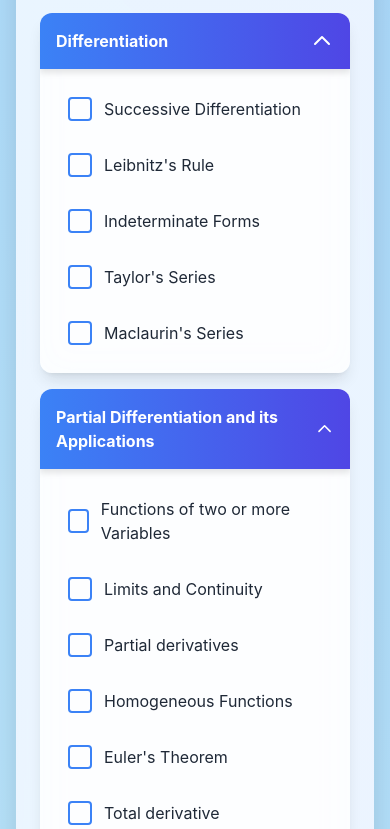
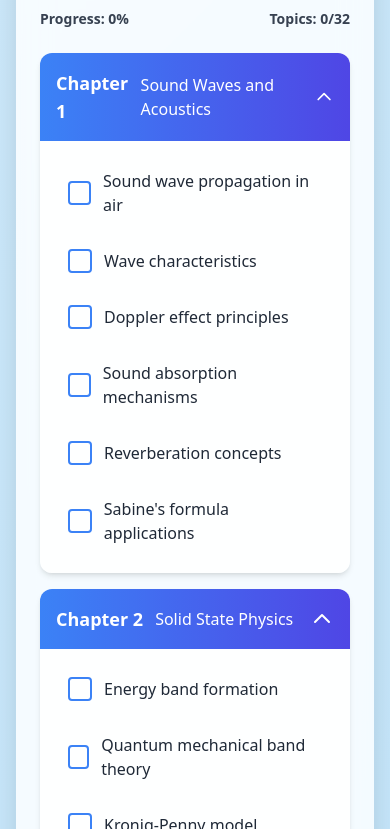
Before and after one commit to Mihir-Rabari/Physics-dashboard, a plain HTML site: page index.html in a window 390 px wide. Shown: the part 199-1028 px from the top of the page. Drawn offline with nearby package versions, Linux system fonts and the light colour scheme.

Commit message:
New ui and better and Smooth animations

```diff
--- a/index.html
+++ b/index.html
@@ -3,102 +3,80 @@
 <head>
     <meta charset="UTF-8">
     <meta name="viewport" content="width=device-width, initial-scale=1.0">
-    <title>Calculus Topics Mastery</title>
+    <title>Physics Syllabus Tracker</title>
     <script src="https://cdn.tailwindcss.com"></script>
     <style>
-        /* Background Animation */
-        @keyframes backgroundMovement {
+        @keyframes subtleGradient {
             0% { background-position: 0% 50%; }
             50% { background-position: 100% 50%; }
             100% { background-position: 0% 50%; }
         }
 
-        /* Custom Checkbox Animation */
-        @keyframes checkboxPulse {
-            0% { transform: scale(1); }
-            50% { transform: scale(1.2); }
-            100% { transform: scale(1); }
+        @keyframes quickPulse {
+            0%, 100% { transform: scale(1); }
+            50% { transform: scale(1.05); }
         }
 
-        @keyframes fadeInSlide {
-            from {
+        * {
+            transition: all 0.2s cubic-bezier(0.4, 0, 0.2, 1);
+        }
+
+        body {
+            background: linear-gradient(135deg, #f0f9ff, #cbebff, #a6dcff);
+            background-size: 400% 400%;
+            animation: subtleGradient 10s ease infinite;
+        }
+
+        .topic-enter {
             opacity: 0;
-                transform: translateY(20px);
+            transform: translateY(10px);
         }
-            to {
+
+        .topic-enter-active {
             opacity: 1;
             transform: translateY(0);
         }
-        }
 
-        body {
-            background: linear-gradient(45deg, #e0f2fe, #bae6fd, #93c5fd);
-            background-size: 400% 400%;
-            animation: backgroundMovement 15s ease infinite;
-            font-family: 'Inter', sans-serif;
-        }
-
-        /* Custom Checkbox Design */
-        .custom-checkbox {
+        .checkbox-custom {
             position: relative;
             width: 24px;
             height: 24px;
             border: 2px solid #3b82f6;
             border-radius: 4px;
-            transition: all 0.3s ease;
+            transition: all 0.15s ease;
         }
 
-        .custom-checkbox.checked {
+        .checkbox-custom.active {
             background-color: #3b82f6;
-            animation: checkboxPulse 0.5s ease;
+            animation: quickPulse 0.3s ease;
         }
 
-        .custom-checkbox::after {
+        .checkbox-custom::after {
             content: '✓';
             position: absolute;
             top: 50%;
             left: 50%;
-            transform: translate(-50%, -50%) scale(0);
             color: white;
-            font-size: 16px;
             opacity: 0;
-            transition: all 0.3s ease;
+            transform: translate(-50%, -50%) scale(0.5);
+            transition: all 0.2s ease;
         }
 
-        .custom-checkbox.checked::after {
+        .checkbox-custom.active::after {
+            opacity: 1;
             transform: translate(-50%, -50%) scale(1);
-            opacity: 1;
-        }
-
-        .topic-item {
-            animation: fadeInSlide 0.5s ease forwards;
-            opacity: 0;
-            animation-delay: calc(var(--delay) * 0.1s);
-        }
-
-        .chapter-header {
-            transition: all 0.3s ease;
-            box-shadow: 0 4px 6px rgba(0,0,0,0.1);
-        }
-
-        .chapter-header:hover {
-            transform: translateY(-3px);
-            box-shadow: 0 6px 8px rgba(0,0,0,0.15);
         }
     </style>
 </head>
 <body class="min-h-screen flex justify-center items-center p-4">
-    <div class="w-full max-w-xl bg-white/80 backdrop-blur-lg rounded-2xl shadow-2xl p-6 relative overflow-hidden">
-        <div class="absolute inset-0 bg-gradient-to-br from-blue-100/30 to-indigo-100/30 -z-10"></div>
-
-        <h1 class="text-4xl font-extrabold text-center mb-6 text-transparent bg-clip-text bg-gradient-to-r from-blue-600 to-indigo-600 animate-pulse">
-            CALCULUS MASTERY
+    <div class="w-full max-w-2xl bg-white/80 backdrop-blur-lg rounded-2xl shadow-2xl p-6">
+        <h1 class="text-4xl font-bold text-center mb-6 text-transparent bg-clip-text bg-gradient-to-r from-blue-600 to-indigo-600">
+            PHYSICS SYLLABUS TRACKER
         </h1>
 
-        <!-- Progress Section -->
         <div class="mb-6 space-y-3">
             <div class="w-full bg-gray-200 rounded-full h-3 overflow-hidden">
-                <div id="progressBar" class="bg-gradient-to-r from-blue-500 to-indigo-600 h-full rounded-full transition-all duration-500 ease-in-out" style="width: 0%"></div>
+                <div id="progressBar" class="bg-gradient-to-r from-blue-500 to-indigo-600 h-full rounded-full" style="width: 0%"></div>
             </div>
             <div class="flex justify-between text-sm font-semibold text-gray-700">
                 <div id="progressText">Progress: 0%</div>
@@ -106,140 +84,201 @@
             </div>
         </div>
 
-        <!-- Topics Container -->
-        <div id="topicsContainer" class="space-y-4"></div>
+        <div id="topicsContainer"></div>
     </div>
 
     <script>
-        const mathematicsTopics = [
+        const physicsSyllabus = [
             {
-                chapter: "Differentiation",
+                chapterNumber: "1",
+                chapter: "Sound Waves and Acoustics",
                 topics: [
-                    "Successive Differentiation",
-                    "Leibnitz's Rule",
-                    "Indeterminate Forms",
-                    "Taylor's Series",
-                    "Maclaurin's Series"
+                    "Sound wave propagation in air",
+                    "Wave characteristics",
+                    "Doppler effect principles",
+                    "Sound absorption mechanisms",
+                    "Reverberation concepts",
+                    "Sabine's formula applications"
                 ]
             },
             {
-                chapter: "Partial Differentiation and its Applications",
+                chapterNumber: "2",
+                chapter: "Solid State Physics",
                 topics: [
-                    "Functions of two or more Variables",
-                    "Limits and Continuity",
-                    "Partial derivatives",
-                    "Homogeneous Functions",
-                    "Euler's Theorem",
-                    "Total derivative",
-                    "Implicit Functions",
-                    "Change of Variables",
-                    "Jacobians",
-                    "Directional Derivatives",
-                    "Gradients",
-                    "Tangent Planes and Normal Lines",
-                    "Taylor's Theorem for two Variables",
-                    "Errors and Approximations",
-                    "Maxima and Minima",
-                    "Lagrange's Method of Undetermined Multipliers"
+                    "Energy band formation",
+                    "Quantum mechanical band theory",
+                    "Kronig-Penny model",
+                    "Energy-wave vector diagrams",
+                    "Fermi-Dirac distribution",
+                    "Fermi energy levels",
+                    "Conductor-semiconductor classification"
                 ]
             },
-            // ... (rest of the topics remain the same as in the original code)
+            {
+                chapterNumber: "3",
+                chapter: "Superconductivity",
+                topics: [
+                    "Superconductor properties",
+                    "Magnetic field interactions",
+                    "Meissner effect",
+                    "Isotopic mass effect",
+                    "Type I and Type II superconductors",
+                    "Advanced applications"
+                ]
+            },
+            {
+                chapterNumber: "4",
+                chapter: "Optics and Lasers",
+                topics: [
+                    "Laser physics fundamentals",
+                    "Einstein radiation theory",
+                    "Laser type classifications",
+                    "He-Ne laser mechanics",
+                    "Fiber optics principles",
+                    "Total internal reflection",
+                    "Optical fiber technology"
+                ]
+            },
+            {
+                chapterNumber: "5",
+                chapter: "Advanced Measurement Techniques",
+                topics: [
+                    "Four-probe measurement",
+                    "Van der Pauw technique",
+                    "Hall effect measurement",
+                    "UV-Vis spectroscopy",
+                    "Electron microscopy techniques",
+                    "Surface analysis methods"
+                ]
+            }
         ];
 
-        // Load saved topics from local storage
-        let savedTopics = JSON.parse(localStorage.getItem('mathTopics')) ||
-            mathematicsTopics.map(chapter => ({
+        class TopicTracker {
+            constructor(syllabus) {
+                this.syllabus = this.loadSavedTopics(syllabus);
+                this.initializeElements();
+                this.render();
+                this.updateProgress();
+            }
+
+            loadSavedTopics(syllabus) {
+                const savedTopics = JSON.parse(localStorage.getItem('physicsSyllabus')) || syllabus.map(chapter => ({
                     ...chapter,
                     expanded: true,
-                topics: chapter.topics.map(topic => ({
-                    text: topic,
-                    completed: false
-                }))
+                    topics: chapter.topics.map(topic => ({ text: topic, completed: false }))
                 }));
+                return savedTopics;
+            }
 
-        const topicsContainer = document.getElementById('topicsContainer');
-        const progressBar = document.getElementById('progressBar');
-        const progressText = document.getElementById('progressText');
-        const topicCountText = document.getElementById('topicCountText');
+            initializeElements() {
+                this.topicsContainer = document.getElementById('topicsContainer');
+                this.progressBar = document.getElementById('progressBar');
+                this.progressText = document.getElementById('progressText');
+                this.topicCountText = document.getElementById('topicCountText');
+            }
 
-        function renderTopics() {
-            topicsContainer.innerHTML = '';
-            savedTopics.forEach((chapter, chapterIndex) => {
+            render() {
+                this.topicsContainer.innerHTML = '';
+                this.syllabus.forEach((chapter, index) => {
+                    const chapterElement = this.createChapterElement(chapter, index);
+                    this.topicsContainer.appendChild(chapterElement);
+                });
+            }
+
+            createChapterElement(chapter, index) {
                 const chapterElement = document.createElement('div');
-                chapterElement.className = 'bg-white/80 backdrop-blur-lg rounded-xl shadow-lg overflow-hidden topic-item';
-                chapterElement.style.setProperty('--delay', chapterIndex);
+                chapterElement.className = 'bg-white/90 rounded-xl shadow-md mb-4 overflow-hidden transition-all duration-300';
 
-                const chapterHeader = document.createElement('div');
-                chapterHeader.className = 'bg-gradient-to-r from-blue-500 to-indigo-600 text-white p-4 font-bold chapter-header flex justify-between items-center cursor-pointer';
-                chapterHeader.innerHTML = `
+                const headerElement = this.createChapterHeader(chapter, index);
+                chapterElement.appendChild(headerElement);
+
+                if (chapter.expanded) {
+                    const topicsList = this.createTopicsList(chapter, index);
+                    chapterElement.appendChild(topicsList);
+                }
+
+                return chapterElement;
+            }
+
+            createChapterHeader(chapter, index) {
+                const headerElement = document.createElement('div');
+                headerElement.className = 'bg-gradient-to-r from-blue-500 to-indigo-600 text-white p-4 flex justify-between items-center cursor-pointer';
+                headerElement.innerHTML = `
+                    <div class="flex items-center space-x-3">
+                        <span class="font-bold text-lg">Chapter ${chapter.chapterNumber}</span>
                         <span>${chapter.chapter}</span>
-                    <svg xmlns="http://www.w3.org/2000/svg" class="h-6 w-6 chapter-toggle" fill="none" viewBox="0 0 24 24" stroke="currentColor">
+                    </div>
+                    <svg xmlns="http://www.w3.org/2000/svg" class="h-6 w-6" fill="none" viewBox="0 0 24 24" stroke="currentColor">
                         <path stroke-linecap="round" stroke-linejoin="round" stroke-width="2"
                             d="${chapter.expanded ? 'M5 15l7-7 7 7' : 'M19 9l-7 7-7-7'}" />
                     </svg>
                 `;
 
-                chapterHeader.addEventListener('click', () => {
-                    chapter.expanded = !chapter.expanded;
-                    renderTopics();
-                    updateProgress();
+                headerElement.addEventListener('click', () => {
+                    this.syllabus[index].expanded = !this.syllabus[index].expanded;
+                    this.render();
+                    this.updateProgress();
                 });
-                chapterElement.appendChild(chapterHeader);
 
-                if (chapter.expanded) {
+                return headerElement;
+            }
+
+            createTopicsList(chapter) {
                 const topicsList = document.createElement('div');
                 topicsList.className = 'p-4 space-y-2';
 
                 chapter.topics.forEach((topic, topicIndex) => {
-                        const topicItem = document.createElement('div');
-                        topicItem.className = `
+                    const topicElement = this.createTopicElement(chapter, topic, topicIndex);
+                    topicsList.appendChild(topicElement);
+                });
+
+                return topicsList;
+            }
+
+            createTopicElement(chapter, topic, topicIndex) {
+                const topicElement = document.createElement('div');
+                topicElement.className = `
                     flex items-center space-x-3 p-3 rounded-lg
                     ${topic.completed ? 'bg-green-50' : 'hover:bg-blue-50'}
-                            transition-all duration-300 cursor-pointer
+                    cursor-pointer
                 `;
 
-                        const customCheckbox = document.createElement('div');
-                        customCheckbox.className = `custom-checkbox ${topic.completed ? 'checked' : ''}`;
+                const checkboxElement = document.createElement('div');
+                checkboxElement.className = `checkbox-custom ${topic.completed ? 'active' : ''}`;
 
-                        const topicText = document.createElement('span');
-                        topicText.textContent = topic.text;
-                        topicText.className = `
+                const topicTextElement = document.createElement('span');
+                topicTextElement.textContent = topic.text;
+                topicTextElement.className = `
                     flex-grow
                     ${topic.completed ? 'line-through text-gray-500' : 'text-gray-800'}
                 `;
 
-                        topicItem.addEventListener('click', () => {
+                topicElement.addEventListener('click', () => {
                     topic.completed = !topic.completed;
-                            customCheckbox.classList.toggle('checked');
-                            localStorage.setItem('mathTopics', JSON.stringify(savedTopics));
-                            updateProgress();
+                    checkboxElement.classList.toggle('active');
+                    localStorage.setItem('physicsSyllabus', JSON.stringify(this.syllabus));
+                    this.updateProgress();
                 });
 
-                        topicItem.appendChild(customCheckbox);
-                        topicItem.appendChild(topicText);
-                        topicsList.appendChild(topicItem);
-                    });
+                topicElement.appendChild(checkboxElement);
+                topicElement.appendChild(topicTextElement);
 
-                    chapterElement.appendChild(topicsList);
+                return topicElement;
             }
 
-                topicsContainer.appendChild(chapterElement);
-            });
-        }
-
-        function updateProgress() {
-            const allTopics = savedTopics.flatMap(chapter => chapter.topics);
+            updateProgress() {
+                const allTopics = this.syllabus.flatMap(chapter => chapter.topics);
                 const completedTopics = allTopics.filter(topic => topic.completed);
                 const progressPercentage = Math.round((completedTopics.length / allTopics.length) * 100);
 
-            progressBar.style.width = `${progressPercentage}%`;
-            progressText.textContent = `Progress: ${progressPercentage}%`;
-            topicCountText.textContent = `Topics: ${completedTopics.length}/${allTopics.length}`;
+                this.progressBar.style.width = `${progressPercentage}%`;
+                this.progressText.textContent = `Progress: ${progressPercentage}%`;
+                this.topicCountText.textContent = `Topics: ${completedTopics.length}/${allTopics.length}`;
+            }
         }
 
-        // Initial render and progress update
-        renderTopics();
-        updateProgress();
+        // Initialize the tracker
+        new TopicTracker(physicsSyllabus);
     </script>
 </body>
 </html>
```
Lines whose indentation alone changed are shown as unchanged.
